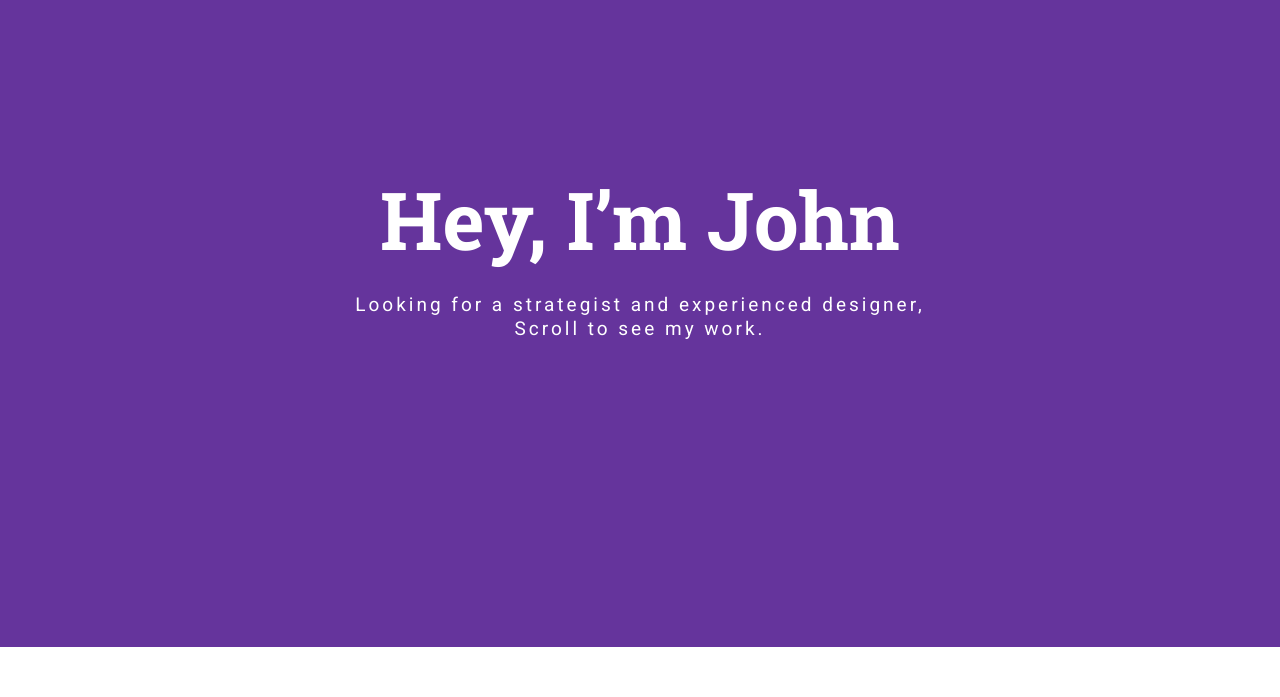
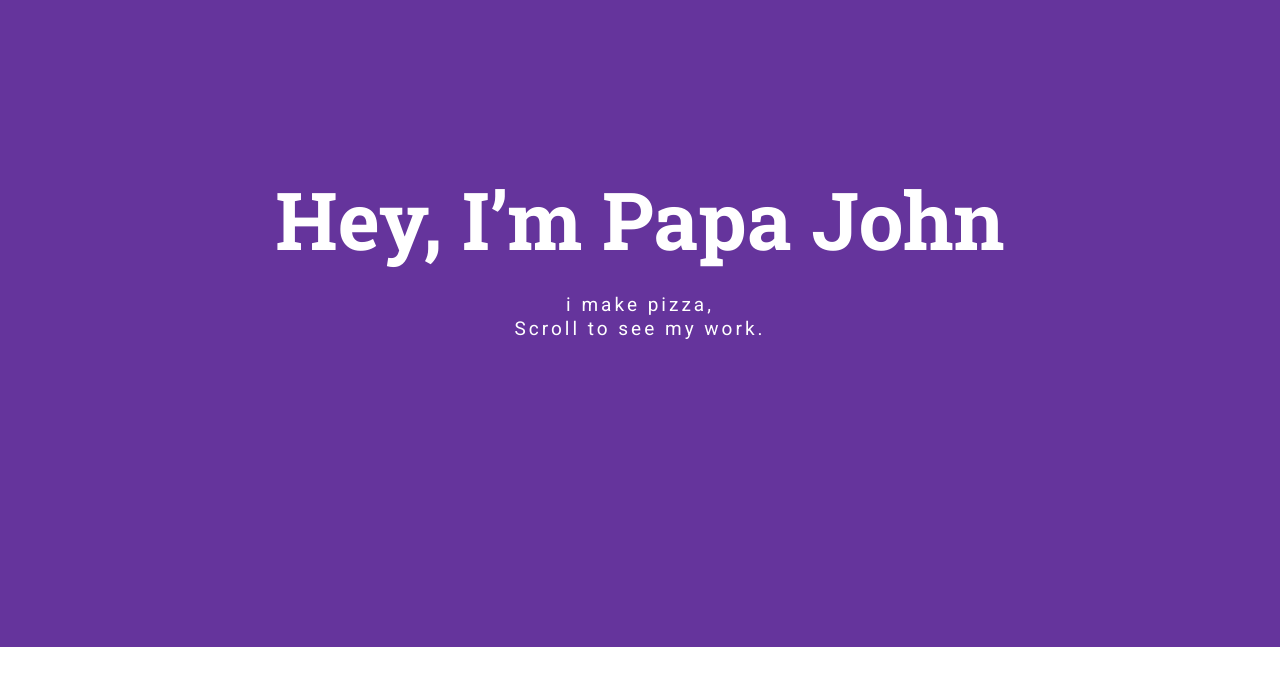
Before and after one commit to GWC-UIUC/myras, a plain HTML site: page index.html in a window 1280 px wide. Shown: the part 103-800 px from the top of the page. Drawn offline with nearby package versions, Linux system fonts and the light colour scheme.

Commit message:
Updateed file

```diff
--- a/index.html
+++ b/index.html
@@ -40,8 +40,8 @@
   <div class="container">
     <div class="col-md-10 col-md-offset-1">
       <div class="banner-text text-center">
-        <h1>Hey, I’m John</h1>
-        <p>Looking for a strategist and experienced designer,<br>
+        <h1>Hey, I’m Papa John</h1>
+        <p>i make pizza,<br>
           Scroll to see my work.</p>
         <!-- banner text -->
       </div>
```
